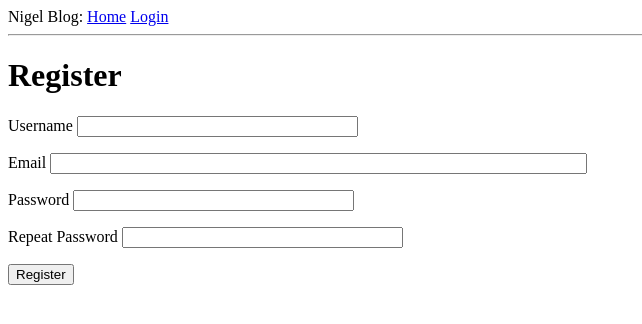
After one commit to secondsuitor/nigel-blog, a Flask app: page /register in a window 1280 px wide. The commit adds this page. Shown: the top 324 px of the page, without its empty margins (0-642 px from the left). Run offline with Flask 2, Linux system fonts and the light colour scheme.

Commit message:
add registration form

```diff
--- a/app/forms.py
+++ b/app/forms.py
@@ -10,9 +10,9 @@ class LoginForm(FlaskForm):
 	submit = SubmitField('Sign In')
 
 class RegistrationForm(FlaskForm):
-	username = StringField('Username', validators=[DataReequired()])
+	username = StringField('Username', validators=[DataRequired()])
 	email = StringField('Email', validators=[DataRequired(), Email()])
-	password= PasswordField('Password', Validators=[DataRequired()])
+	password= PasswordField('Password', validators=[DataRequired()])
 	password2 = PasswordField(
 		'Repeat Password', validators=[DataRequired(), EqualTo('password')])
 	submit = SubmitField('Register')
@@ -23,6 +23,6 @@ class RegistrationForm(FlaskForm):
 			raise ValidationError('Please use a differnt username.')
 
 	def validate_email(self, email):
-		email = User.quesry.filter_by(email.email.data).first()
+		email = User.query.filter_by(email=email.data).first()
 		if email is not None:
 			raise ValidationError('Please use a different email.')
--- a/app/routes.py
+++ b/app/routes.py
@@ -1,6 +1,6 @@
 from flask import render_template, flash, redirect, url_for, request
-from app import app
-from app.forms import LoginForm
+from app import app, db
+from app.forms import LoginForm, RegistrationForm
 from flask_login import current_user, login_user, logout_user, login_required
 from app.models import User
 from werkzeug.urls import url_parse
@@ -43,3 +43,17 @@ def login():
 def logout():
 	logout_user()
 	return redirect(url_for('index'))
+
+@app.route('/register', methods=['GET', 'POST'])
+def register():
+	if current_user.is_authenticated:
+		return redirect(url_for('index'))
+	form = RegistrationForm()
+	if form.validate_on_submit():
+		user = User(username=form.username.data, email=form.email.data)
+		user.set_password(form.password.data)
+		db.session.add(user)
+		db.session.commit()
+		flash('Congratulations, you are now a registered user!')
+		return redirect(url_for('login'))
+	return render_template('register.html', title='Register', form=form)
--- a/app/templates/login.html
+++ b/app/templates/login.html
@@ -21,4 +21,5 @@
 		<p>{{ form.remember_me() }} {{ form.remember_me.label }}</p>
 		<p>{{ form.submit() }}</p>
 	</form>
+	<p>New User? <a href="{{ url_for('register') }}">Click to Register</a></p>
 {% endblock %}
--- /dev/null
+++ b/app/templates/register.html
@@ -0,0 +1,37 @@
+{% extends "base.html" %}
+
+{% block content %}
+	<h1>Register</h1>
+	<form action="" method="post">
+		{{ form.hidden_tag() }}
+		<p>
+			{{ form.username.label }}
+			{{ form.username(size=32) }}<br>
+			{% for error in form.username.errors %}
+			<span style="color: red;">[{{ error }}]</span>
+			{% endfor %}
+		</p>
+		<p>
+			{{ form.email.label }}
+			{{ form.email(size=64) }}<br>
+			{% for error in form.email.errors %}
+			<span style="color: red;">{{ error }}</span>
+			{% endfor %}
+		</p>
+		<p>
+			{{ form.password.label }}
+			{{ form.password(size=32) }}<br>
+			{% for error in form.password.errors %}
+			<span style="color: red;">{{ error }}</span>
+			{% endfor %}
+		</p>
+		<p>
+			{{ form.password2.label }}
+			{{ form.password2(size=32) }}
+			{% for error in form.password2.errors %}
+			<span style="color: red;">{{ error }}</span>
+			{% endfor %}
+		</p>
+		<p>{{ form.submit() }}</p>
+	</form>
+{% endblock %}
```
Also changed, not shown: app.db.
